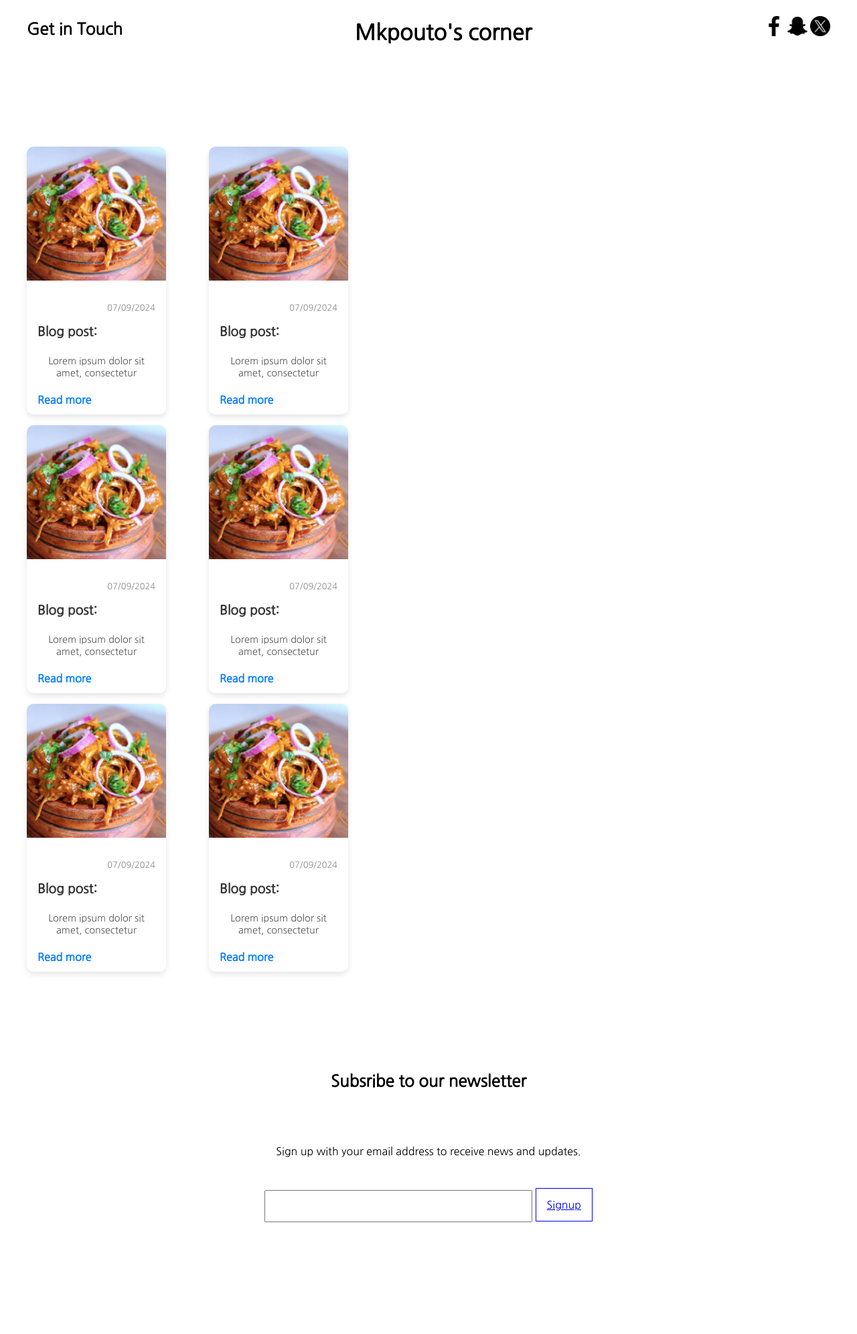
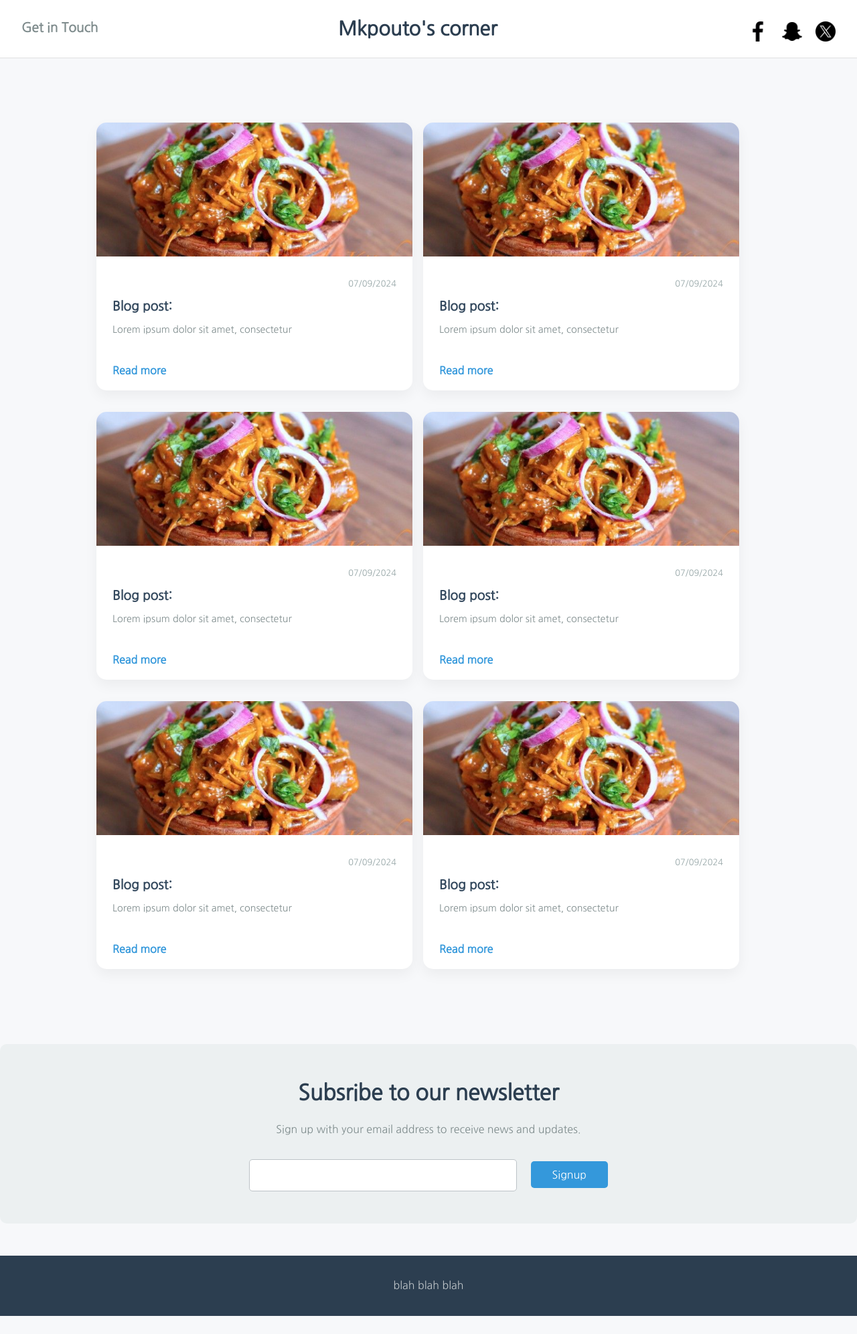
Before and after one commit to jaayy4real/Mkay, a plain HTML site: page index.html in a window 1280 px wide. Shown: the whole page at 67% size. After the commit the page ends 1965 px from the top, so only its background shows below. Drawn offline with Linux system fonts and the light colour scheme; no server answers.

Commit message:
i give up

```diff
--- a/blogpost.css
+++ b/blogpost.css
@@ -1,27 +1,55 @@
-*{
+* {
     box-sizing: border-box;
+    margin: 0;
+    padding: 0;
 }
 
 body {
-    /* background-color: #EED5C2; */
+    background-color: #f7f8fa;
+    font-family: "Nanum Gothic", sans-serif;
+    color: #333;
+    line-height: 1.6;
 }
 
-header{
-    /* position: fixed; */
+header {
     display: flex;
     justify-content: space-between;
-    margin-bottom: 7rem;
+    align-items: center;
+    padding: 1rem 2rem;
+    background-color: #ffffff;
+    border-bottom: 1px solid #e0e0e0;
+    position: sticky;
+    top: 0;
+    z-index: 1000;
 }
 
-.nanum-gothic-regular {
-  font-family: "Nanum Gothic", sans-serif;
-  font-weight: 400;
-  font-style: normal;
+header h1 {
+    font-size: 1.8rem;
+    color: #2c3e50;
+}
+
+header h2 {
+    font-size: 1.2rem;
+    color: #7f8c8d;
+}
+
+header section img {
+    margin-left: 1rem;
+    cursor: pointer;
+    transition: transform 0.3s ease-in-out, opacity 0.3s ease-in-out;
+}
+
+header section img:hover {
+    transform: scale(1.1);
+    opacity: 0.8;
 }
 
 
-.harder{
+.harder {
     text-align: center;
+    font-size: 2rem;
+    color: #34495e;
+    margin-top: 5rem;
 }
 
 .new{
@@ -107,59 +135,89 @@ header{
     text-align: end;
 }
 
-.news-input{
+.news-input {
     height: 3rem;
     width: 25rem;
+    border: 1px solid #bdc3c7;
+    border-radius: 5px;
+    padding: 0.5rem;
+    font-size: 1rem;
+    transition: border-color 0.3s ease;
 }
 
-.signup{
-    border: 1px solid;
-    padding: 1rem;
+.news-input:focus {
+    outline: none;
+    border-color: #3498db;
 }
 
-.letter{
-    margin-top: 3rem;
-    padding-top: 5rem;
-    background-color: #ffffff;
-    height: 30rem;
-
+.signup {
+    border: none;
+    background-color: #3498db;
+    color: #ffffff;
+    padding: 0.75rem 2rem;
+    border-radius: 5px;
+    margin-left: 1rem;
+    text-decoration: none;
+    font-size: 1rem;
+    transition: background-color 0.3s ease, transform 0.3s ease;
 }
 
-.letter h2{
-    text-align: center;
+.signup:hover {
+    background-color: #2980b9;
+    transform: translateY(-3px);
 }
 
-.letter p{
+.signup:active {
+    transform: scale(0.95);
+}
+
+.letter {
+    margin-top: 5rem;
+    padding: 3rem 1rem;
+    background-color: #ecf0f1;
     text-align: center;
-    margin-top: 5rem;
+    border-radius: 10px;
+}
+
+.letter h2 {
+    font-size: 2rem;
+    color: #2c3e50;
+    margin-bottom: 1rem;
+}
+
+.letter p {
+    font-size: 1rem;
+    color: #7f8c8d;
+    margin-top: 1rem;
 }
 
 .letter section {
-    text-align: center;
-    margin-top: 3rem;
+    margin-top: 2rem;
 }
 
 .header{
     margin-inline: 2rem;
 }
 
-footer{
-    height: 15rem;
-    /* background-color: black; */
-    width: 100%;
+footer {
+    background-color: #2c3e50;
+    color: #ecf0f1;
+    text-align: center;
+    padding: 2rem;
+    margin-top: 3rem;
 }
 
 footer p {
-    color: #fff;
+    font-size: 1rem;
+    color: #bdc3c7;
 }
-
 .container{
     display: flex;
     /* border: 1px solid; */
 }
 
 .post-container{
-    /* border: 1px solid; */
+    border: 1px solid;
     width: 30rem;
 }
 
@@ -215,3 +273,87 @@ footer p {
     font-size: 1.2em;
     text-align: center;
   }
+
+  @media only screen and (max-width: 768px) {
+    body {
+        padding: 1rem;
+    }
+
+    header {
+        flex-direction: column;
+        text-align: center;
+    }
+
+    header h1 {
+        font-size: 1.5rem;
+        margin-bottom: 0.5rem;
+    }
+
+    header h2 {
+        font-size: 1rem;
+        margin-bottom: 1rem;
+    }
+
+    header section {
+        margin-top: 0.5rem;
+    }
+
+    .header {
+        margin-inline: 0;
+    }
+
+    .container {
+        flex-direction: column;
+        align-items: center;
+    }
+
+    .post-container {
+        width: 100%;
+        border: none;
+    }
+
+    .card {
+        width: 100%;
+        height: auto;
+    }
+
+    .card-img {
+        height: auto;
+    }
+
+    .news-input {
+        width: 100%;
+        margin-bottom: 1rem;
+    }
+
+    .letter {
+        padding: 2rem 1rem;
+    }
+
+    .signup {
+        width: 100%;
+        margin-left: 0;
+        padding: 1rem;
+    }
+
+    .full-post {
+        padding: 20px;
+    }
+
+    .post-title {
+        font-size: 2rem;
+    }
+
+    .post-media {
+        flex-direction: column;
+        gap: 10px;
+    }
+
+    .post-image, .post-video {
+        height: auto;
+    }
+
+    footer {
+        padding: 1rem;
+    }
+}
--- a/styles.css
+++ b/styles.css
@@ -1,53 +1,77 @@
-*{
+* {
     box-sizing: border-box;
+    margin: 0;
+    padding: 0;
 }
 
 body {
-    /* background-color: #EED5C2; */
+    background-color: #f7f8fa;
+    font-family: "Nanum Gothic", sans-serif;
+    color: #333;
+    line-height: 1.6;
 }
 
-header{
-    /* position: fixed; */
+header {
     display: flex;
     justify-content: space-between;
-    margin-bottom: 7rem;
+    align-items: center;
+    padding: 1rem 2rem;
+    background-color: #ffffff;
+    border-bottom: 1px solid #e0e0e0;
+    position: sticky;
+    top: 0;
+    z-index: 1000;
 }
 
-.nanum-gothic-regular {
-  font-family: "Nanum Gothic", sans-serif;
-  font-weight: 400;
-  font-style: normal;
+header h1 {
+    font-size: 1.8rem;
+    color: #2c3e50;
 }
 
-
-.harder{
-    text-align: center;
+header h2 {
+    font-size: 1.2rem;
+    color: #7f8c8d;
 }
 
-.new{
-    margin-top:1rem ;
+header section img {
+    margin-left: 1rem;
+    cursor: pointer;
+    transition: transform 0.3s ease-in-out, opacity 0.3s ease-in-out;
+}
+
+header section img:hover {
+    transform: scale(1.1);
+    opacity: 0.8;
+}
+
+.harder {
+    text-align: center;
+    font-size: 2rem;
+    color: #34495e;
+    margin-top: 5rem;
+}
+
+.new {
+    margin-top: 2rem;
     display: flex;
     justify-content: space-between;
-}
-
-.news{
-    display: flex;
-    justify-content: space-around;
-    margin-top: 1rem;
+    gap: 1rem;
 }
 
 .card {
-  width: 13rem;
+    width: 100%;
+    max-width: 30rem;
     height: 25rem;
-  background-color: #fff;
-  border-radius: 10px;
+    background-color: #ffffff;
+    border-radius: 15px;
     overflow: hidden;
-  box-shadow: 0 4px 8px rgba(0, 0, 0, 0.1);
-  transition: transform 0.2s ease-in-out;
+    box-shadow: 0 8px 20px rgba(0, 0, 0, 0.05);
+    transition: transform 0.3s ease, box-shadow 0.3s ease;
 }
 
 .card:hover {
     transform: translateY(-10px);
+    box-shadow: 0 12px 24px rgba(0, 0, 0, 0.1);
 }
 
 .card-img {
@@ -57,7 +81,7 @@ header{
 }
 
 .card-content {
-  padding: 1rem;
+    padding: 1.5rem;
     display: flex;
     flex-direction: column;
     justify-content: space-between;
@@ -66,102 +90,188 @@ header{
 
 .date {
     font-size: 0.8rem;
-  color: #888;
-  margin-bottom: 0.5rem;
+    color: #95a5a6;
+    text-align: right;
 }
 
 .title {
     font-size: 1.2rem;
-  color: #333;
+    color: #34495e;
     margin: 0.5rem 0;
 }
 
 .content {
     font-size: 0.9rem;
-  color: #555;
+    color: #7f8c8d;
+    text-align: left;
     flex-grow: 1;
 }
 
 .read-more {
     text-decoration: none;
-  color: #007bff;
+    color: #3498db;
     font-weight: bold;
-  align-self: flex-start;
-  transition: color 0.2s ease-in-out;
+    transition: color 0.3s ease;
 }
 
 .read-more:hover {
-  color: #0056b3;
+    color: #2980b9;
 }
 
+.news-input {
+    height: 3rem;
+    width: 25rem;
+    border: 1px solid #bdc3c7;
+    border-radius: 5px;
+    padding: 0.5rem;
+    font-size: 1rem;
+    transition: border-color 0.3s ease;
+}
 
-.content {
+.news-input:focus {
+    outline: none;
+    border-color: #3498db;
+}
+
+.signup {
+    border: none;
+    background-color: #3498db;
+    color: #ffffff;
+    padding: 0.75rem 2rem;
+    border-radius: 5px;
+    margin-left: 1rem;
+    text-decoration: none;
+    font-size: 1rem;
+    transition: background-color 0.3s ease, transform 0.3s ease;
+}
+
+.signup:hover {
+    background-color: #2980b9;
+    transform: translateY(-3px);
+}
+
+.signup:active {
+    transform: scale(0.95);
+}
+
+.letter {
+    margin-top: 5rem;
+    padding: 3rem 1rem;
+    background-color: #ecf0f1;
+    text-align: center;
+    border-radius: 10px;
+}
+
+.letter h2 {
+    font-size: 2rem;
+    color: #2c3e50;
+    margin-bottom: 1rem;
+}
+
+.letter p {
+    font-size: 1rem;
+    color: #7f8c8d;
+    margin-top: 1rem;
+}
+
+.letter section {
+    margin-top: 2rem;
+}
+
+footer {
+    background-color: #2c3e50;
+    color: #ecf0f1;
+    text-align: center;
+    padding: 2rem;
+    margin-top: 3rem;
+}
+
+footer p {
+    font-size: 1rem;
+    color: #bdc3c7;
+}
+
+.container {
+    display: flex;
+    flex-wrap: wrap;
+    gap: 2rem;
+    justify-content: center;
+    margin-top: 2rem;
+    padding: 2rem;
+}
+
+.post-container {
+    flex: 1;
+    max-width: 60rem;
+}
+
+@media screen and (max-width: 768px) {
+    header {
+        flex-direction: column;
+        align-items: flex-start;
+        padding: 1rem;
+    }
+
+    header h1 {
+        font-size: 1.5rem;
+    }
+
+    header h2 {
+        font-size: 1rem;
+    }
+
+    header section {
+        margin-top: 1rem;
+        display: flex;
+        justify-content: space-between;
+        width: 100%;
+    }
+
+    .container {
+        flex-direction: column;
+        padding: 1rem;
+        margin-top: 1rem;
+    }
+
+    .post-container {
+        max-width: 100%;
+    }
+
+    .card {
+        width: 100%;
+        max-width: 100%;
+        height: auto;
+    }
+
+    .card-img {
+        height: 200px;
+    }
+
+    .card-content {
+        padding: 1rem;
+    }
+
+    .new {
+        flex-direction: column;
+        gap: 1.5rem;
+    }
+
+    .news-input {
+        width: 100%;
+        margin-bottom: 1rem;
+    }
+
+    .signup {
+        width: 100%;
+        margin: 0;
         text-align: center;
     }
 
-.cards strong{
-    text-align: center;
+    .letter {
+        padding: 2rem 1rem;
     }
 
-.date{
-    text-align: end;
+    footer {
+        padding: 1.5rem;
     }
-
-.news-input{
-    height: 3rem;
-    width: 25rem;
 }
-
-.signup{
-    border: 1px solid;
-    padding: 1rem;
-}
-.signup:active{
-  transform: scale(1.1,1.1);
-}
-
-.letter{
-    margin-top: 3rem;
-    padding-top: 5rem;
-    background-color: #ffffff;
-    height: 30rem;
-
-}
-
-.letter h2{
-    text-align: center;
-}
-
-.letter p{
-    text-align: center;
-    margin-top: 5rem;
-}
-
-.letter section {
-    text-align: center;
-    margin-top: 3rem;
-}
-
-.header{
-    margin-inline: 2rem;
-}
-
-footer{
-    height: 15rem;
-    /* background-color: black; */
-    width: 100%;
-}
-
-footer p {
-    color: #fff;
-}
-
-.container{
-    display: flex;
-    /* border: 1px solid; */
-}
-
-.post-container{
-    /* border: 1px solid; */
-    width: 30rem;
-}
```
Also changed, not shown: admin.html (+2 -2 lines), admin.js (+12 -1 lines), blogpost.html (+2 -3 lines). Lines whose indentation alone changed are shown as unchanged.
